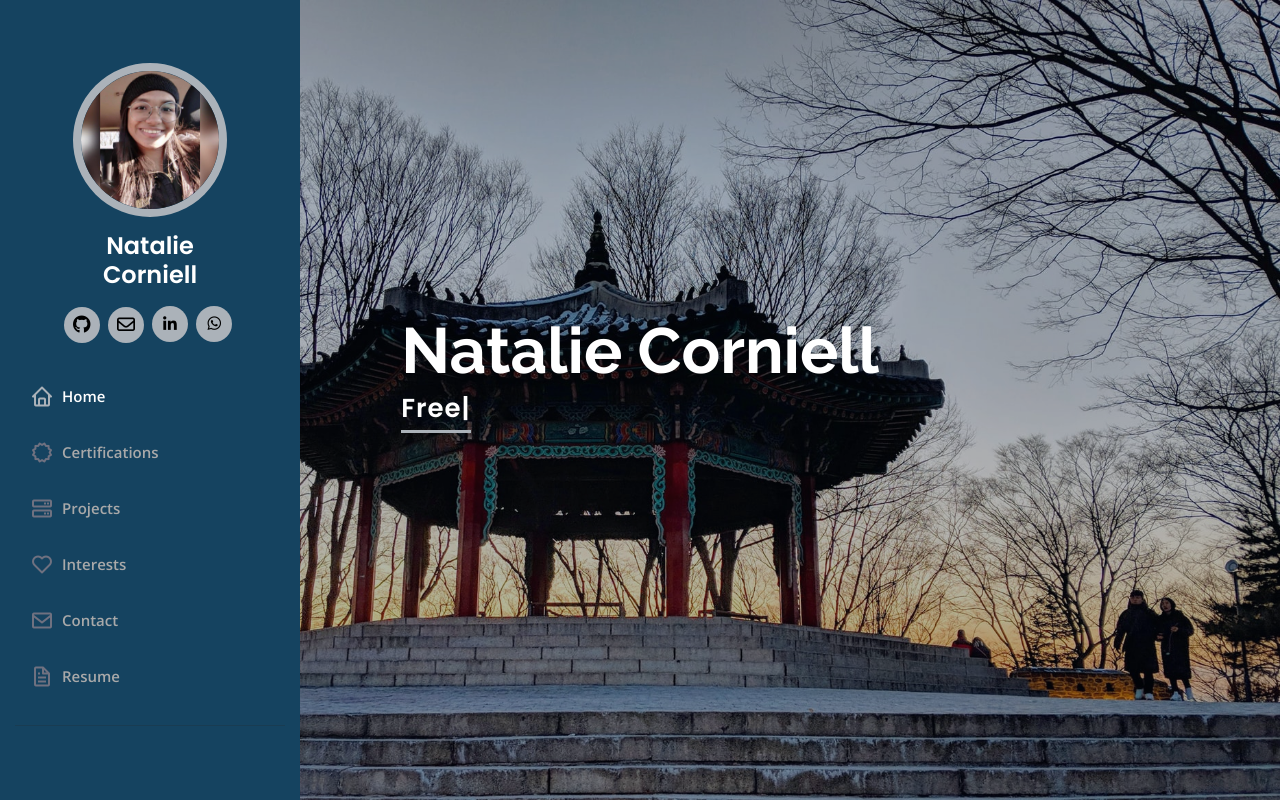
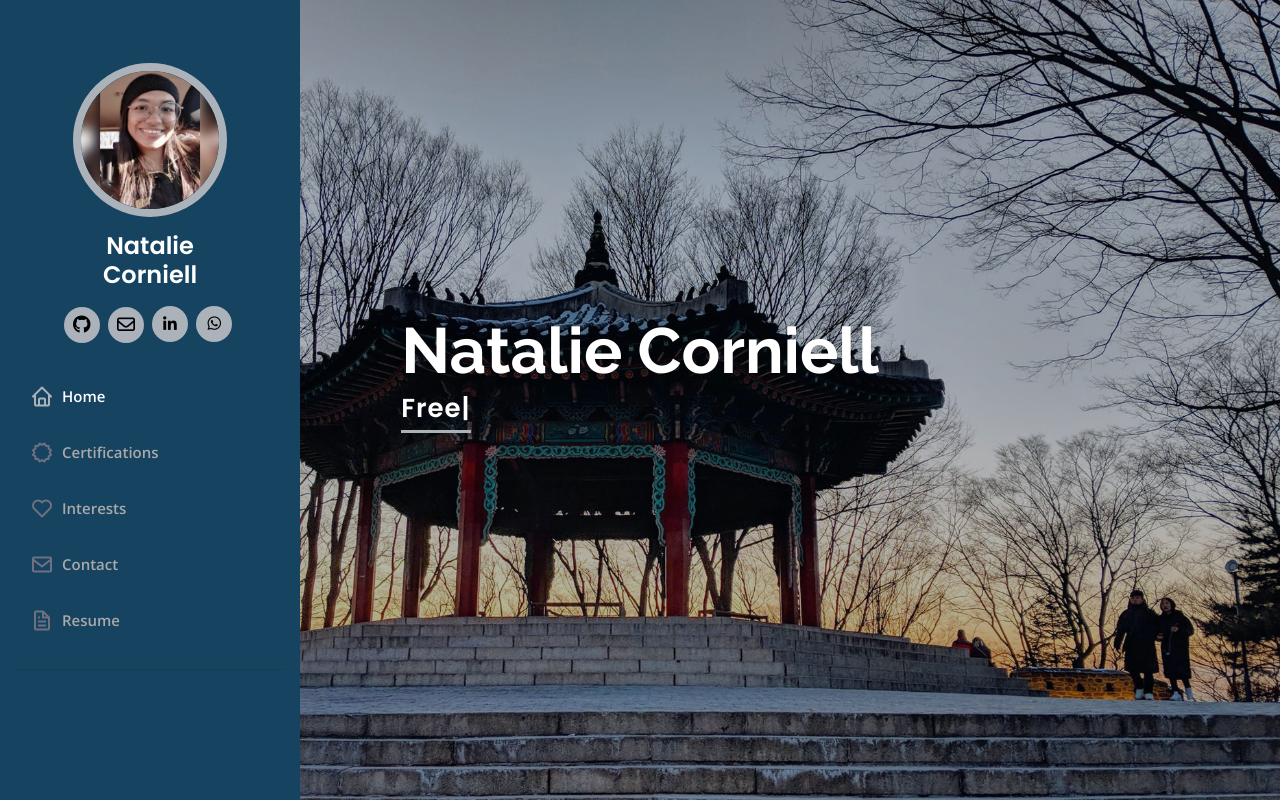
Before and after one commit to NatalieCorniell/Portafolio, a plain HTML site: page index.html in a window 1280 px wide. Shown: the top 802 px of the page. Drawn offline with nearby package versions, Linux system fonts and the light colour scheme.

Commit message:
Comment out projects link in navigation menu

```diff
--- a/index.html
+++ b/index.html
@@ -57,7 +57,7 @@
         <ul>
           <li><a href="#hero" class="nav-link scrollto active"><i class="bx bx-home"></i> <span>Home</span></a></li>
           <li><a href="#cert" class="nav-link"><i class="bx bx-certification"></i> <span>Certifications</span></a></li>
-          <li><a href="#projects" class="nav-link"><i class="bx bx-server"></i> <span>Projects</span></a></li>
+          <!-- <li><a href="#projects" class="nav-link"><i class="bx bx-server"></i> <span>Projects</span></a></li> -->
           <li><a href="#contact" class="nav-link"><i class="bx bx-heart"></i> <span>Interests</span></a></li>
           <li><a href="#contact" class="nav-link"><i class="bx bx-envelope"></i> <span>Contact</span></a></li>
           <li><a href="assets/files/resume.pdf" target="_blank" download="assets/files/resume.pdf" class="nav-link"><i class="bx bx-file"></i> <span>Resume</span></a></li>
```
